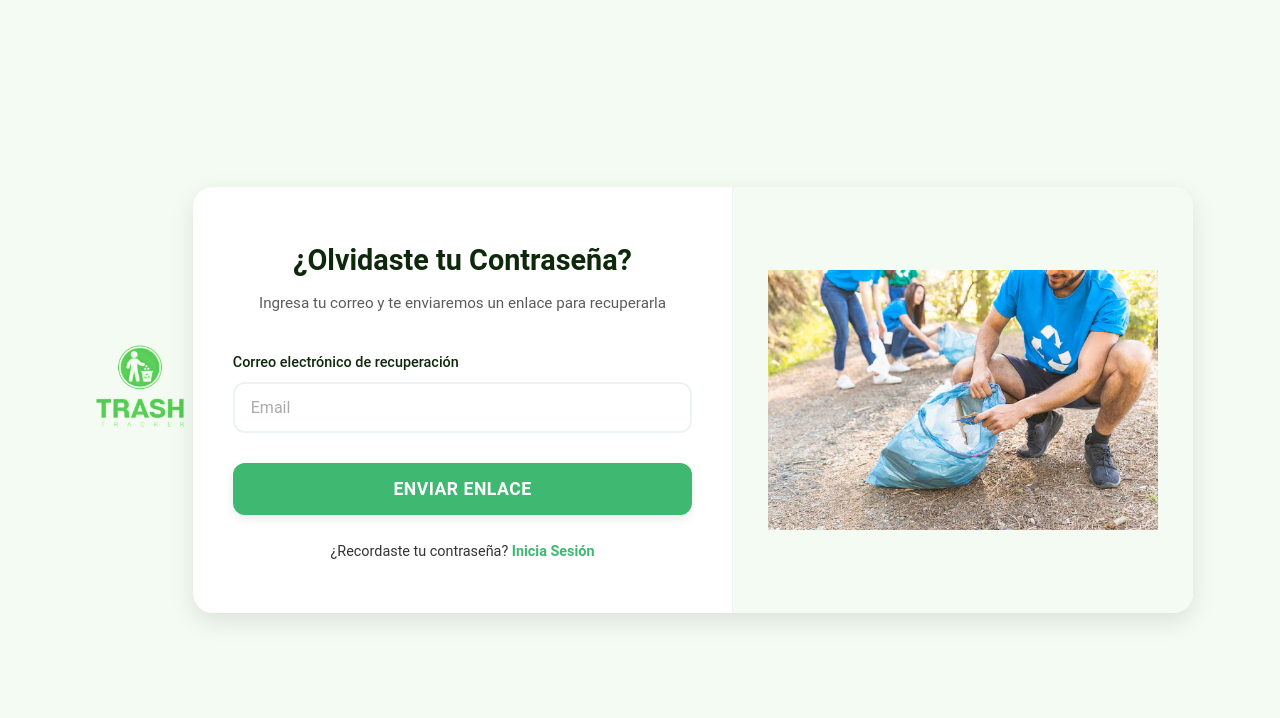
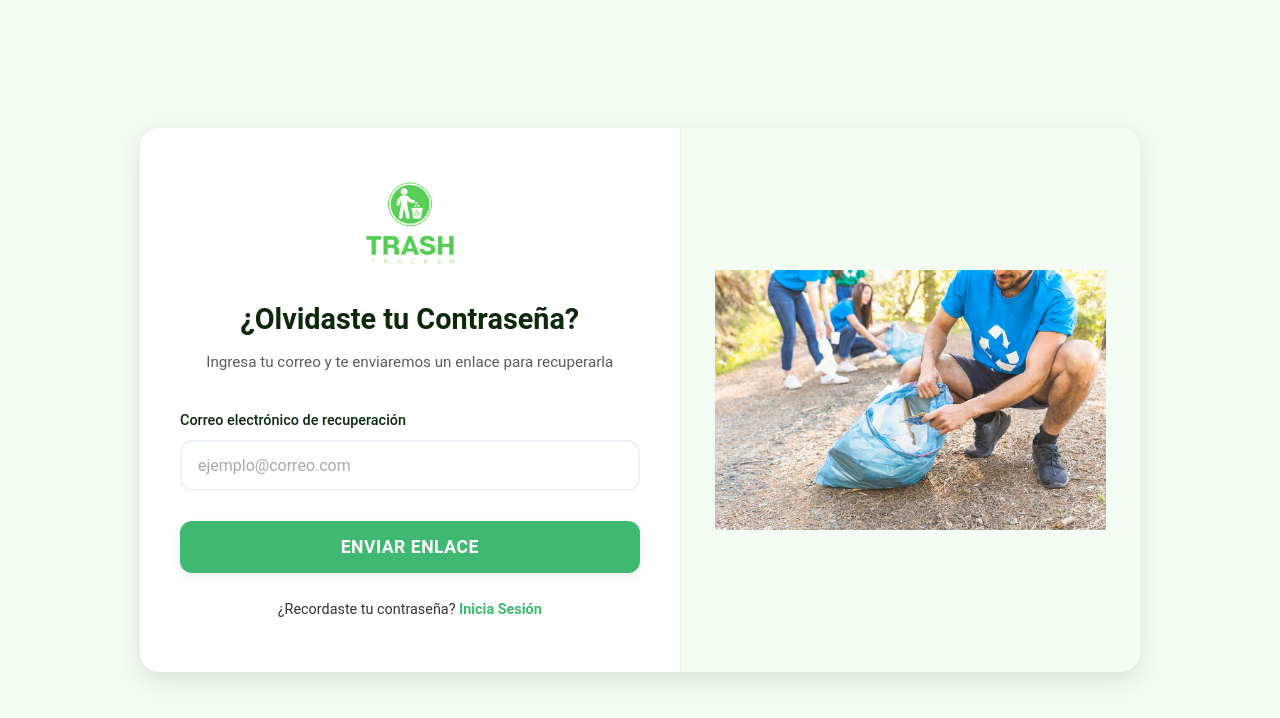
Before and after one commit to YamilTejada/TrashTracker, a plain HTML site: page recuperarcontr.html in a window 1280 px wide. Drawn offline with Linux system fonts and the light colour scheme.

Commit message:
feat(html): Mejorar RecupContra

```diff
--- a/recuperarcontr.html
+++ b/recuperarcontr.html
@@ -12,32 +12,41 @@
 
 
 <body class="login-register-body">
-    <div class="login-header">
-        <a href="login.html">
-            <img src="Imagenes/imgLogo.png" alt="TrashTracker Logo">
-        </a>
-    </div>
+
     <div class="login-wrapper">
 
+        <!-- Lado Izquierdo: Formulario -->
         <div class="login-form-container">
+            <div class="login-header">
+                <a href="login.html">
+                    <img src="Imagenes/imgLogo.png" alt="TrashTracker Logo" onerror="this.src='https://placehold.co/120x40?text=TrashTracker'">
+                </a>
+            </div>
+
             <div class="form-content">
                 <h2>¿Olvidaste tu Contraseña?</h2>
                 <p class="subtitle">Ingresa tu correo y te enviaremos un enlace para recuperarla</p>
-                <form>
+
+                <form action="#" method="POST">
                     <div class="form-group">
                         <label for="email">Correo electrónico de recuperación</label>
-                        <input type="email" id="email" name="email" placeholder="Email" required>
+                        <input type="email" id="email" name="email" placeholder="ejemplo@correo.com" required>
                     </div>
+
                     <button type="submit" class="login-btn">Enviar Enlace</button>
                 </form>
+
                 <div class="register-link">
                     <p>¿Recordaste tu contraseña? <a href="login.html">Inicia Sesión</a></p>
                 </div>
             </div>
         </div>
+
+        <!-- Lado Derecho: Ilustración -->
         <div class="login-illustration-container">
-            <img src="Imagenes/recogerBasura.png" alt="Personas reciclando">
+            <img src="Imagenes/recogerBasura.png" alt="Personas reciclando" onerror="this.onerror=null; this.src='https://cdn-icons-png.flaticon.com/512/4343/4343277.png'">
         </div>
+
     </div>
 </body>
 </html>
```
